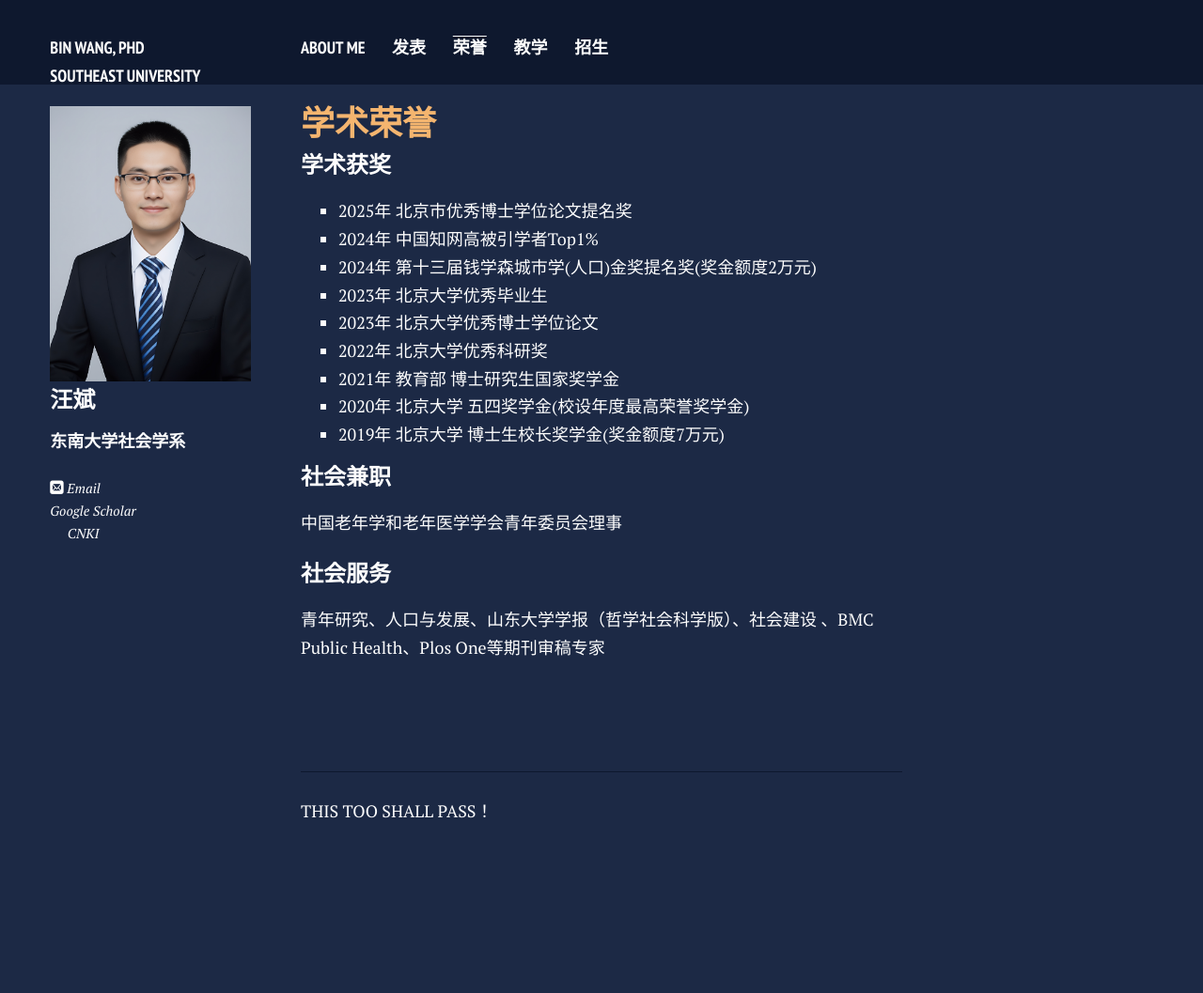
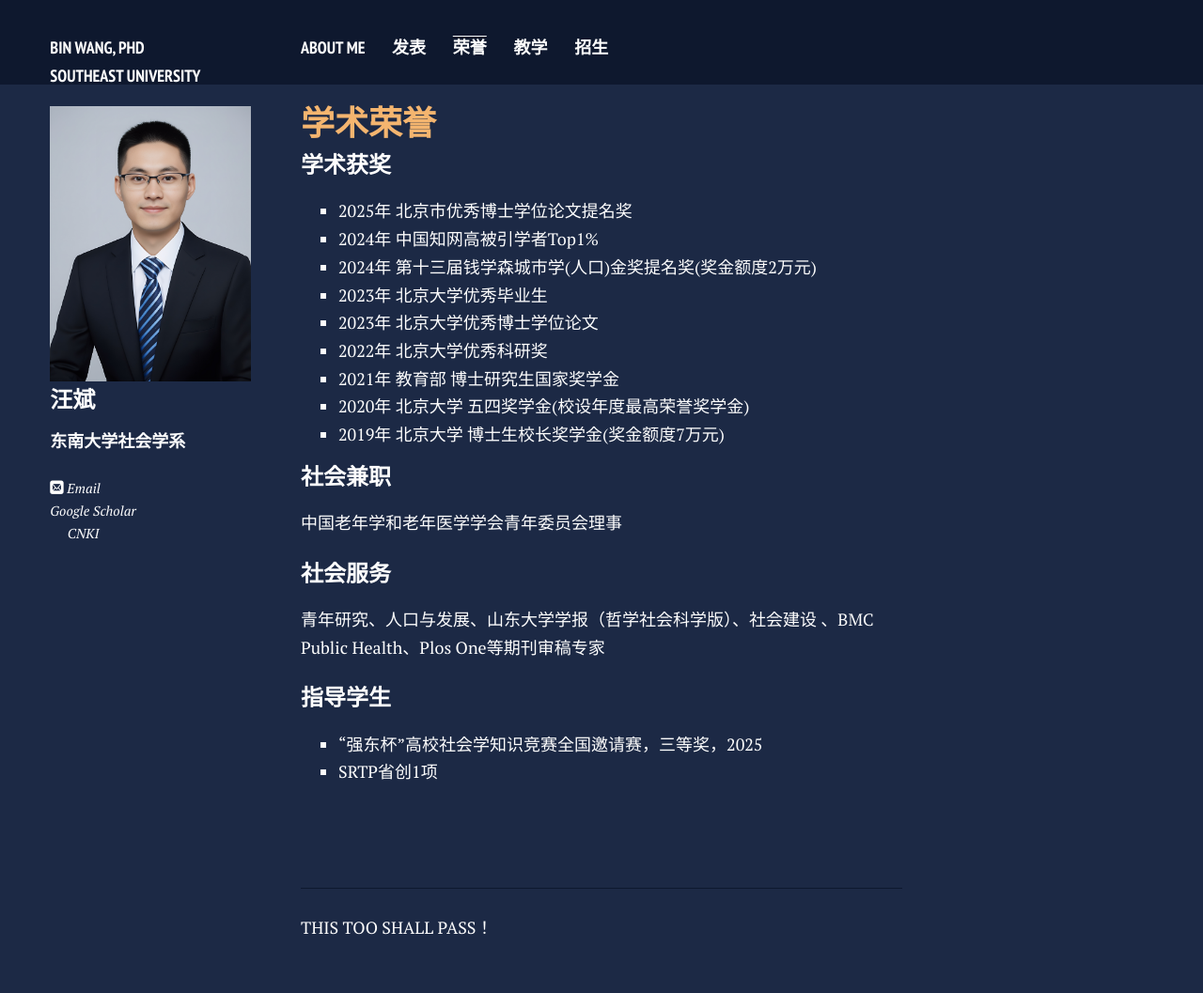
Before and after one commit to bwPhD/bwPhD.github.io, a Jekyll site: the page built from awards.md, in a window 1280 px wide. Shown: the whole page at 94% size. Built offline with Jekyll 4.4.1, drawn with Linux system fonts in a browser that asks for light colours; nearby versions of some CDN libraries; comment, search, counter and statistics services are not loaded; a style sheet for code colours, icons or effects is not loaded; before the commit the page ends 933 px from its top, so only the background shows below that.

Commit message:
Update awards.md

```diff
--- a/awards.md
+++ b/awards.md
@@ -27,3 +27,8 @@ title: Awards
 ### 社会服务
 
 青年研究、人口与发展、山东大学学报（哲学社会科学版）、社会建设 、BMC Public Health、Plos One等期刊审稿专家
+
+---
+### 指导学生
+- “强东杯”高校社会学知识竞赛全国邀请赛，三等奖，2025
+-  SRTP省创1项
```
